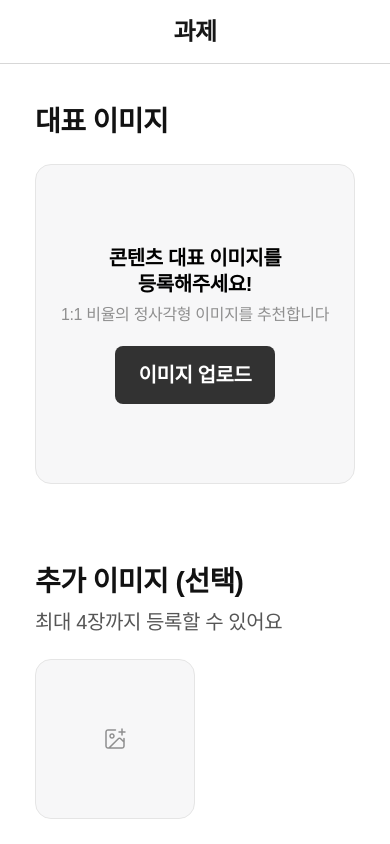
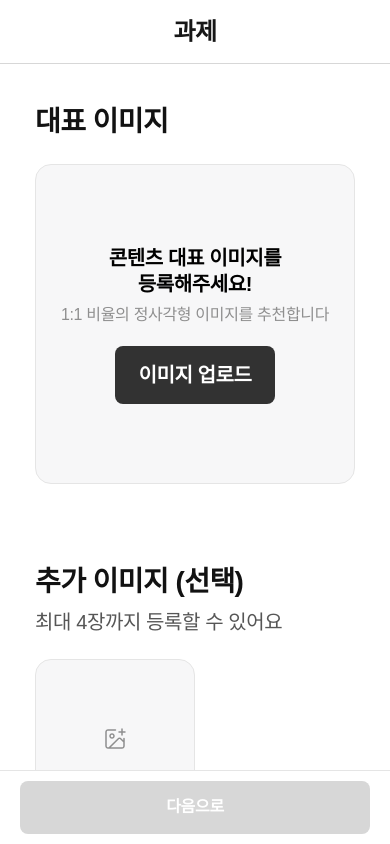
Before and after one commit to 96limshyun/frontend-assessment, a Next.js app: page / in a window 390 px wide. Shown: the top 844 px of the page. Built offline with nearby package versions, Linux system fonts and the light colour scheme; what overlay-kit would draw is missing.

Commit message:
style: UI 텍스트 및 레이아웃 개선
- BottomSheet 헤더 텍스트 간소화 (카테고리 선택 -> 카테고리)
- NextButton 클릭 핸들러 로직 추가
- 코드 가독성 개선

```diff
--- a/app/components/CategorySection.tsx
+++ b/app/components/CategorySection.tsx
@@ -60,7 +60,7 @@ export default function CategorySection({
 
         <BottomSheet.Content>
           <BottomSheet.Header
-            title="카테고리 선택"
+            title="카테고리"
             onClose={() => setOpen(false)}
           />
           <div className="w-full px-4 mx-auto md:max-w-[1100px] md:px-0">
--- a/app/page.tsx
+++ b/app/page.tsx
@@ -1,6 +1,6 @@
 "use client";
 
-import { Header, SectionLayout } from "@/libs/design-system";
+import { Header, SectionLayout, NextButton } from "@/libs/design-system";
 import {
   AdditionalImagesUpload,
   MainImageUpload,
@@ -13,14 +13,26 @@ import { useState } from "react";
 export default function Home() {
   const [open, setOpen] = useState(false);
   const [selectedCategories, setSelectedCategories] = useState<string[]>([]);
+
+  const isCategoriesSelected = selectedCategories.length > 0;
+
+  const handleNextClick = () => {
+    if (isCategoriesSelected) {
+      setOpen(false);
+    }
+  };
+
   return (
     <>
-      <Header selectedCategories={selectedCategories} setOpen={setOpen} />
+      <Header
+        selectedCategories={selectedCategories}
+        onClick={handleNextClick}
+      />
       <SectionLayout
         leftTop={<MainImageUpload />}
         leftBottom={<AdditionalImagesUpload />}
         right={
-          <div className="flex flex-col">
+          <div className="flex flex-col pb-[93px] md:pb-0">
             <CategorySection
               open={open}
               setOpen={setOpen}
@@ -32,6 +44,14 @@ export default function Home() {
           </div>
         }
       />
+
+      <div className="md:hidden fixed bottom-0 left-0 right-0 bg-white border-t border-[#E5E5E5] px-5 py-[10px] z-100">
+        <NextButton
+          isEnabled={isCategoriesSelected}
+          onClick={handleNextClick}
+          variant="bottom"
+        />
+      </div>
     </>
   );
 }
```
